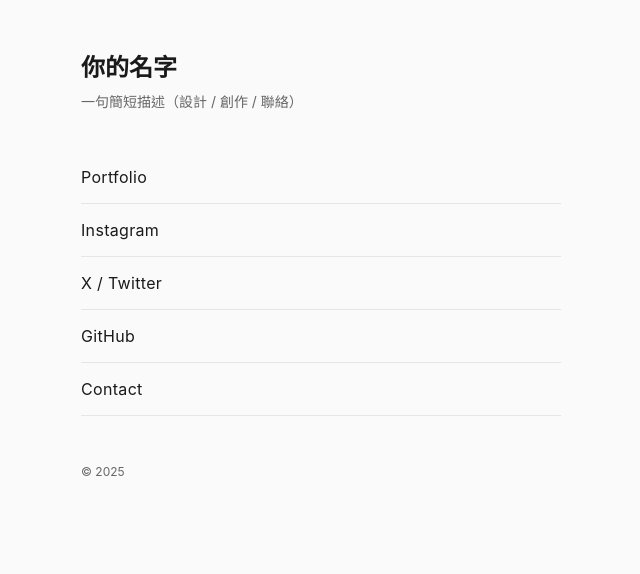
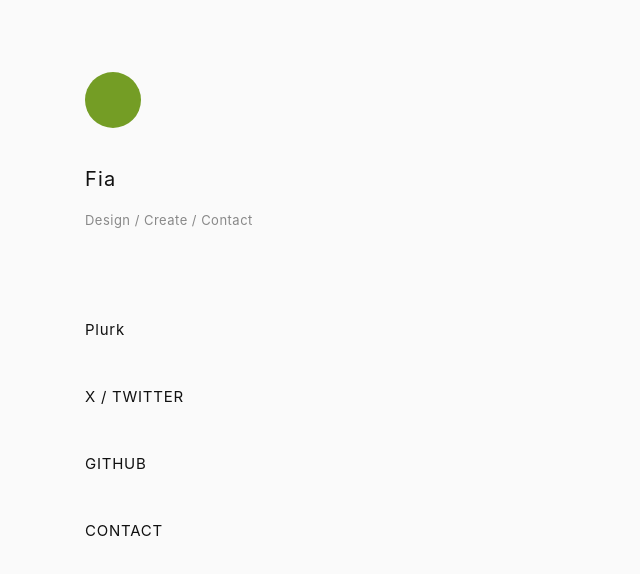
Before and after one commit to fianight/fianight.github.io, a plain HTML site: page profile.html in a window 1280 px wide. Shown: the whole page, without its empty margins (319-959 px from the left). Drawn offline with Linux system fonts and the light colour scheme.

Commit message:
Add files via upload

```diff
--- a/profile.html
+++ b/profile.html
@@ -8,9 +8,8 @@
   <style>
     :root {
       --bg: #fafafa;
-      --text: #1a1a1a;
-      --sub: #666;
-      --border: #e5e5e5;
+      --text: #111;
+      --sub: #888;
     }
 
     * {
@@ -24,48 +23,56 @@
       font-family: -apple-system, BlinkMacSystemFont,
                    "Segoe UI", Roboto, "Noto Sans TC",
                    system-ui, sans-serif;
+
+      /* POTOFU 關鍵感覺 */
+      line-height: 1.8;
+      letter-spacing: 0.03em;
     }
 
     .wrap {
       max-width: 520px;
       margin: 0 auto;
-      padding: 48px 20px;
+      padding: 72px 24px 96px;
     }
 
     header {
-      margin-bottom: 40px;
+      margin-bottom: 64px;
+    }
+
+    .avatar {
+      width: 56px;
+      height: 56px;
+      border-radius: 50%;
+      object-fit: cover;
+      margin-bottom: 24px;
+      opacity: 0.85;
     }
 
     h1 {
-      font-size: 24px;
-      margin: 0 0 8px;
-      font-weight: 600;
+      font-size: 20px;
+      margin: 0 0 12px;
+      font-weight: 400;
+      letter-spacing: 0.06em;
     }
 
     p {
       margin: 0;
+      font-size: 13px;
       color: var(--sub);
-      font-size: 14px;
+      max-width: 420px;
     }
 
     .links a {
       display: block;
-      padding: 16px 0;
-      border-bottom: 1px solid var(--border);
+      padding: 20px 0;
       text-decoration: none;
       color: var(--text);
-      font-size: 16px;
-      letter-spacing: 0.02em;
+      font-size: 15px;
+      letter-spacing: 0.05em;
     }
 
     .links a:hover {
-      opacity: 0.6;
-    }
-
-    footer {
-      margin-top: 48px;
-      font-size: 12px;
-      color: var(--sub);
+      opacity: 0.45;
     }
   </style>
 </head>
@@ -73,21 +80,18 @@
 <body>
   <div class="wrap">
     <header>
-      <h1>你的名字</h1>
-      <p>一句簡短描述（設計 / 創作 / 聯絡）</p>
+      <img class="avatar" src="profileicon.png" alt="Icon">
+
+      <h1>Fia</h1>
+      <p>Design / Create / Contact</p>
     </header>
 
     <nav class="links">
-      <a href="#">Portfolio</a>
-      <a href="#">Instagram</a>
-      <a href="#">X / Twitter</a>
-      <a href="#">GitHub</a>
-      <a href="#">Contact</a>
+      <a href="https://www.plurk.com/fianight">Plurk</a>
+      <a href="https://x.com/fianight">X / TWITTER</a>
+      <a href="https://github.com/fianight">GITHUB</a>
+      <a href="mailto:gmail@gmail.com?subject=Title&body=Message">CONTACT</a>
     </nav>
-
-    <footer>
-      © 2025
-    </footer>
   </div>
 </body>
 </html>
```
Also changed, not shown: profileicon.png (added).
